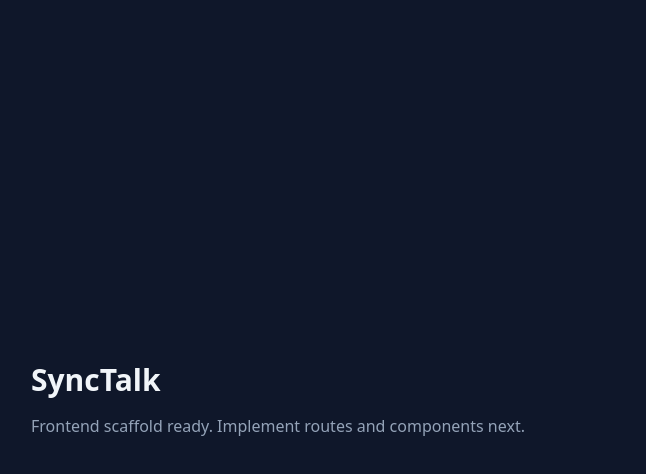
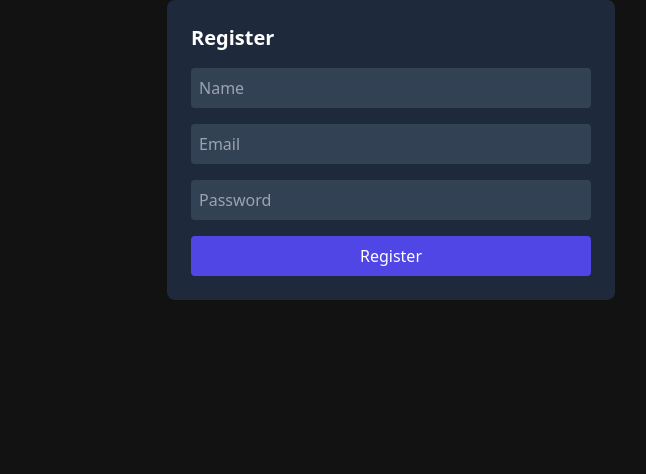
Before and after one commit to Zohaib-Kamran/synctalk, a React (Vite) app in the folder frontend/: page /register in a window 1280 px wide. Shown: the top 474 px of the page, without its empty margins (249-895 px from the left). Built offline with nearby package versions, Linux system fonts and the light colour scheme; no server answers; the HTML template or start-up script is replaced by a standard one.

Commit message:
feat(frontend): add auth context, services, login/register pages and routing

```diff
--- a/frontend/src/App.jsx
+++ b/frontend/src/App.jsx
@@ -1,12 +1,33 @@
 import React from 'react'
+import { BrowserRouter, Routes, Route, Navigate } from 'react-router-dom'
+import { AuthProvider, useAuth } from './context/AuthContext'
+import Login from './pages/Login'
+import Register from './pages/Register'
+
+function Dashboard() {
+  return (
+    <div className="min-h-screen bg-slate-900 text-slate-100 p-6">
+      <h1 className="text-2xl font-semibold">SyncTalk Dashboard (placeholder)</h1>
+    </div>
+  )
+}
+
+function ProtectedRoute({ children }) {
+  const { user } = useAuth()
+  if (!user) return <Navigate to="/login" replace />
+  return children
+}
 
 export default function App() {
   return (
-    <div className="min-h-screen bg-slate-900 text-slate-100 flex items-center justify-center">
-      <div className="max-w-3xl w-full p-6">
-        <h1 className="text-3xl font-semibold mb-4">SyncTalk</h1>
-        <p className="text-slate-400">Frontend scaffold ready. Implement routes and components next.</p>
-      </div>
-    </div>
+    <AuthProvider>
+      <BrowserRouter>
+        <Routes>
+          <Route path="/login" element={<Login />} />
+          <Route path="/register" element={<Register />} />
+          <Route path="/" element={<ProtectedRoute><Dashboard/></ProtectedRoute>} />
+        </Routes>
+      </BrowserRouter>
+    </AuthProvider>
   )
 }
--- /dev/null
+++ b/frontend/src/context/AuthContext.jsx
@@ -0,0 +1,49 @@
+import React, { createContext, useContext, useState, useEffect } from 'react'
+import * as authApi from '../services/authService'
+import api from '../services/api'
+
+const AuthContext = createContext(null)
+
+export function AuthProvider({ children }) {
+  const [user, setUser] = useState(null)
+  const [accessToken, setAccessToken] = useState(null)
+
+  useEffect(() => {
+    if (accessToken) api.defaults.headers.common['Authorization'] = `Bearer ${accessToken}`
+    else delete api.defaults.headers.common['Authorization']
+  }, [accessToken])
+
+  const register = async (data) => {
+    const res = await authApi.register(data)
+    setUser(res.data.user)
+    setAccessToken(res.data.accessToken)
+    return res
+  }
+
+  const login = async (data) => {
+    const res = await authApi.login(data)
+    setUser(res.data.user)
+    setAccessToken(res.data.accessToken)
+    return res
+  }
+
+  const refresh = async () => {
+    const res = await authApi.refresh()
+    setAccessToken(res.data.accessToken)
+    return res
+  }
+
+  const logout = async () => {
+    await authApi.logout()
+    setUser(null)
+    setAccessToken(null)
+  }
+
+  return (
+    <AuthContext.Provider value={{ user, accessToken, register, login, refresh, logout }}>
+      {children}
+    </AuthContext.Provider>
+  )
+}
+
+export const useAuth = () => useContext(AuthContext)
--- /dev/null
+++ b/frontend/src/pages/Login.jsx
@@ -0,0 +1,31 @@
+import React, { useState } from 'react'
+import { useAuth } from '../context/AuthContext'
+
+export default function Login() {
+  const { login } = useAuth()
+  const [email, setEmail] = useState('')
+  const [password, setPassword] = useState('')
+  const [loading, setLoading] = useState(false)
+  const [error, setError] = useState(null)
+
+  const handleSubmit = async (e) => {
+    e.preventDefault()
+    setLoading(true)
+    try {
+      await login({ email, password })
+    } catch (err) { setError(err.response?.data?.message || 'Login failed') }
+    setLoading(false)
+  }
+
+  return (
+    <div className="max-w-md mx-auto p-6 bg-slate-800 rounded-lg">
+      <h2 className="text-xl font-semibold mb-4">Login</h2>
+      {error && <div className="text-red-400 mb-2">{error}</div>}
+      <form onSubmit={handleSubmit} className="space-y-4">
+        <input className="w-full p-2 rounded bg-slate-700" placeholder="Email" value={email} onChange={e=>setEmail(e.target.value)} />
+        <input type="password" className="w-full p-2 rounded bg-slate-700" placeholder="Password" value={password} onChange={e=>setPassword(e.target.value)} />
+        <button className="w-full py-2 bg-indigo-600 rounded" disabled={loading}>{loading ? 'Logging...' : 'Login'}</button>
+      </form>
+    </div>
+  )
+}
--- /dev/null
+++ b/frontend/src/pages/Register.jsx
@@ -0,0 +1,33 @@
+import React, { useState } from 'react'
+import { useAuth } from '../context/AuthContext'
+
+export default function Register() {
+  const { register } = useAuth()
+  const [name, setName] = useState('')
+  const [email, setEmail] = useState('')
+  const [password, setPassword] = useState('')
+  const [loading, setLoading] = useState(false)
+  const [error, setError] = useState(null)
+
+  const handleSubmit = async (e) => {
+    e.preventDefault()
+    setLoading(true)
+    try {
+      await register({ name, email, password })
+    } catch (err) { setError(err.response?.data?.message || 'Registration failed') }
+    setLoading(false)
+  }
+
+  return (
+    <div className="max-w-md mx-auto p-6 bg-slate-800 rounded-lg">
+      <h2 className="text-xl font-semibold mb-4">Register</h2>
+      {error && <div className="text-red-400 mb-2">{error}</div>}
+      <form onSubmit={handleSubmit} className="space-y-4">
+        <input className="w-full p-2 rounded bg-slate-700" placeholder="Name" value={name} onChange={e=>setName(e.target.value)} />
+        <input className="w-full p-2 rounded bg-slate-700" placeholder="Email" value={email} onChange={e=>setEmail(e.target.value)} />
+        <input type="password" className="w-full p-2 rounded bg-slate-700" placeholder="Password" value={password} onChange={e=>setPassword(e.target.value)} />
+        <button className="w-full py-2 bg-indigo-600 rounded" disabled={loading}>{loading ? 'Creating...' : 'Register'}</button>
+      </form>
+    </div>
+  )
+}
--- /dev/null
+++ b/frontend/src/services/api.js
@@ -0,0 +1,8 @@
+import axios from 'axios'
+
+const api = axios.create({
+  baseURL: import.meta.env.VITE_API_URL || 'http://localhost:4000/api',
+  withCredentials: true,
+})
+
+export default api
--- /dev/null
+++ b/frontend/src/services/authService.js
@@ -0,0 +1,6 @@
+import api from './api'
+
+export const register = (payload) => api.post('/auth/register', payload)
+export const login = (payload) => api.post('/auth/login', payload)
+export const refresh = () => api.post('/auth/refresh')
+export const logout = () => api.post('/auth/logout')
```
